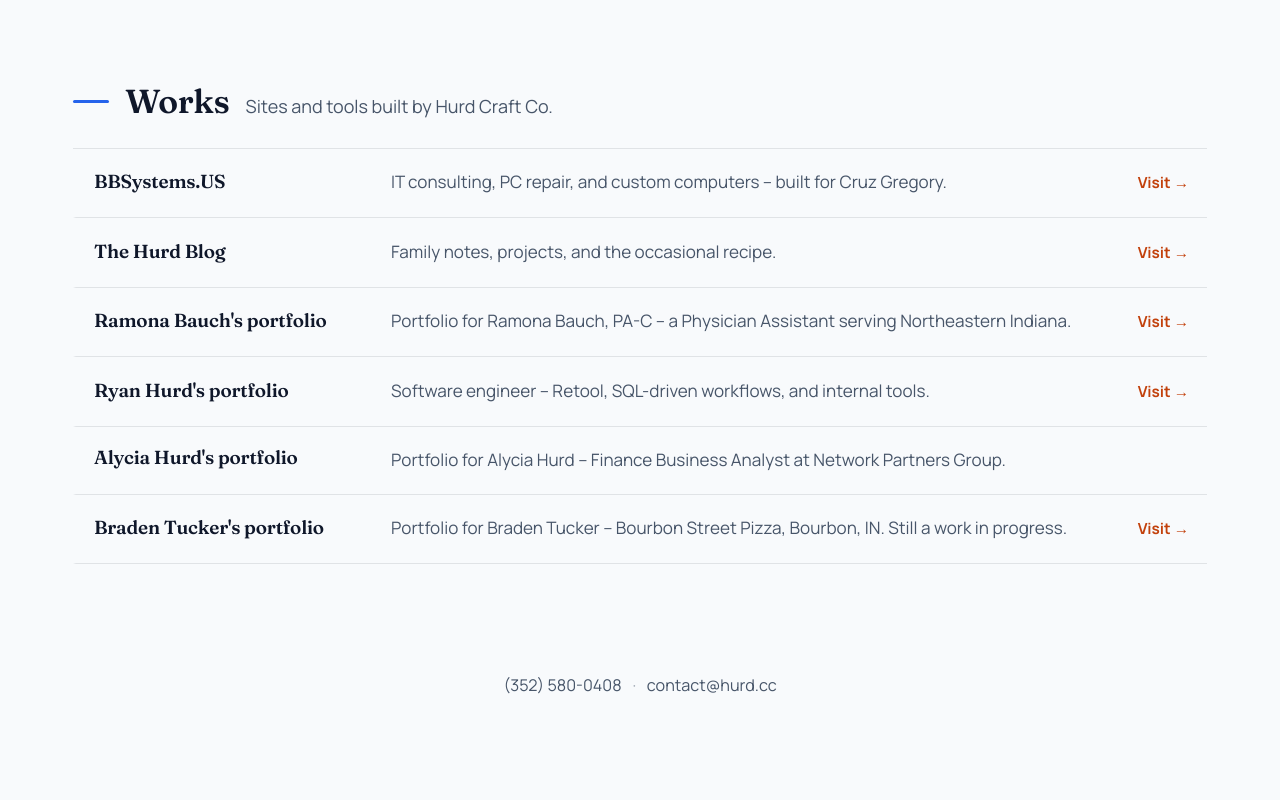
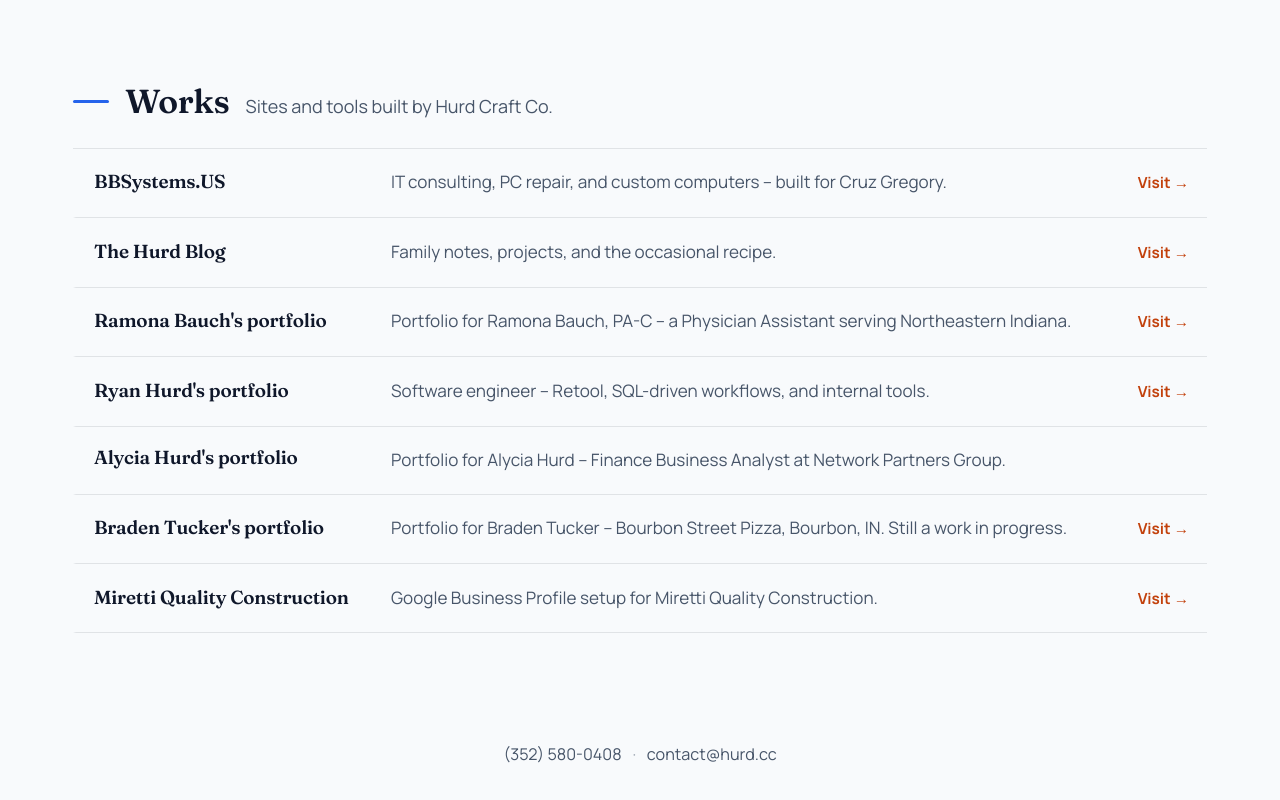
Before and after one commit to rh7112/hurd-cc, a React (Vite) app: page / in a window 1280 px wide. Shown: the part 1513-2313 px from the top of the page. Built offline with nearby package versions, Linux system fonts and the light colour scheme.

Commit message:
Add Miretti Quality Construction to Works
Co-Authored-By: Claude Sonnet 5.5 <noreply@anthropic.com>

```diff
--- a/src/App.jsx
+++ b/src/App.jsx
@@ -34,6 +34,11 @@ const works = [
     name: "Braden Tucker's portfolio",
     href: 'https://braden.tucker.bid',
     description: "Portfolio for Braden Tucker -- Bourbon Street Pizza, Bourbon, IN. Still a work in progress.",
+  },
+  {
+    name: 'Miretti Quality Construction',
+    href: 'https://maps.app.goo.gl/dNW28yciC2kRrxUH6?g_st=ac',
+    description: 'Google Business Profile setup for Miretti Quality Construction.',
   },
 ]
 
```
